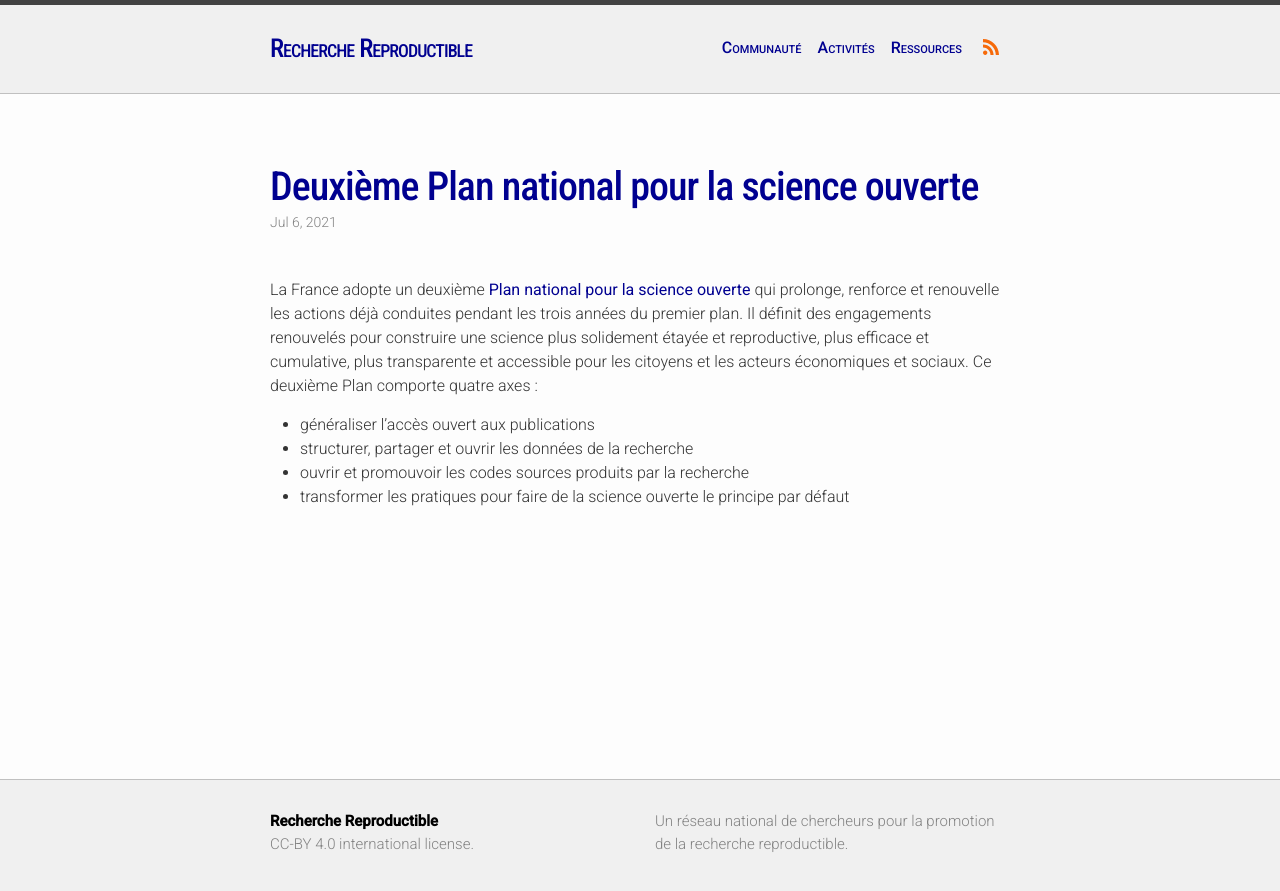
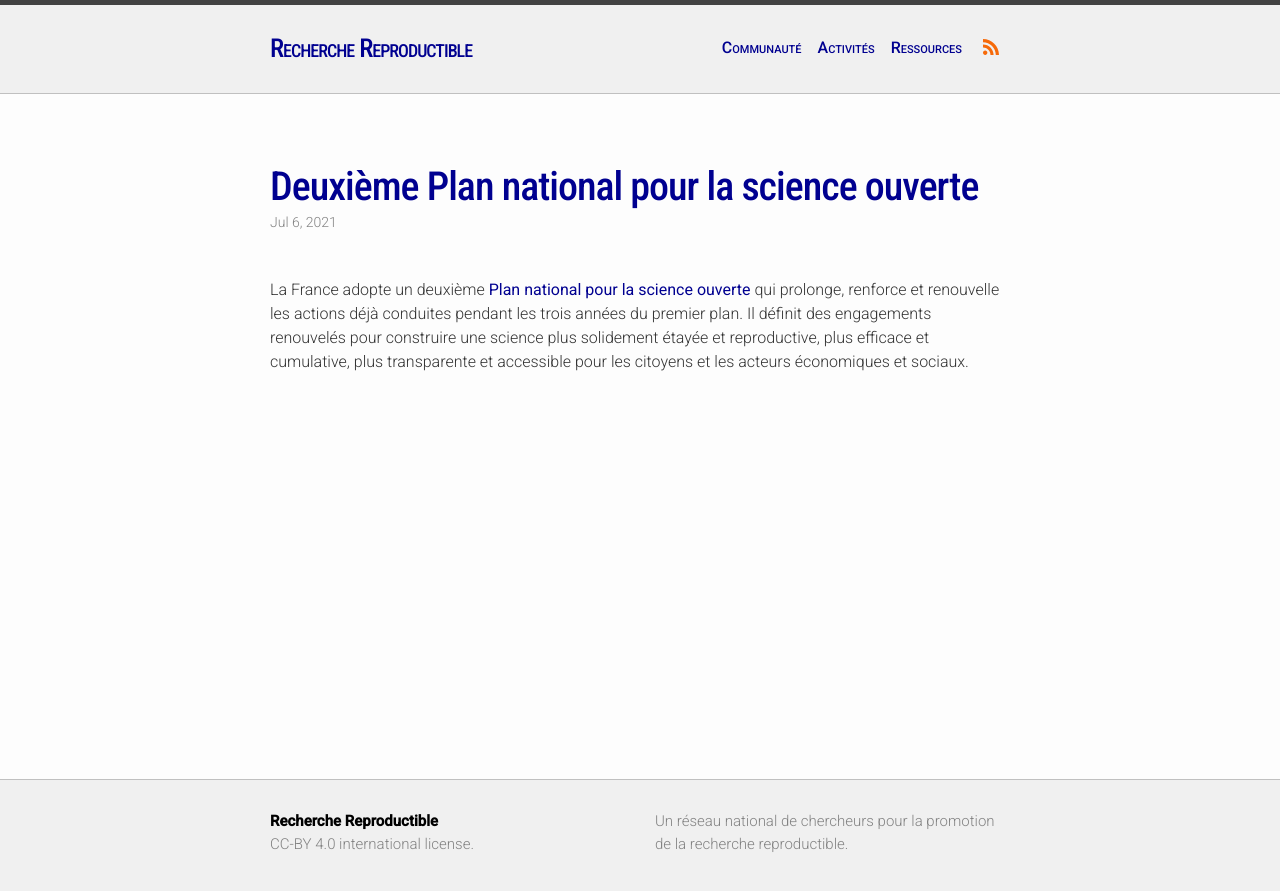
Before and after one commit to FR-RN/FR-RN, a Jekyll site: the page built from _posts/2021-07-06-COSO.md, in a window 1280 px wide. Shown: the top 891 px of the page. Built offline with Jekyll 4.4.1, drawn with Linux system fonts in a browser that asks for light colours; some web fonts are replaced.

```diff
--- a/_posts/2021-07-06-COSO.md
+++ b/_posts/2021-07-06-COSO.md
@@ -5,9 +5,4 @@
 categories: news
 ---
 
-La France adopte un deuxième **[Plan national pour la science ouverte](Deuxieme-Plan-National-Science-Ouverte_2021-2024.pdf)** qui prolonge, renforce et renouvelle les actions déjà conduites pendant les trois années du premier plan. Il définit des engagements renouvelés pour construire une science plus solidement étayée et reproductive, plus efficace et cumulative, plus transparente et accessible pour les citoyens et les acteurs économiques et sociaux.  Ce deuxième Plan comporte quatre axes :
-
-* généraliser l’accès ouvert aux publications
-* structurer, partager et ouvrir les données de la recherche
-* ouvrir et promouvoir les codes sources produits par la recherche
-* transformer les pratiques pour faire de la science ouverte le principe par défaut
+La France adopte un deuxième **[Plan national pour la science ouverte](Deuxieme-Plan-National-Science-Ouverte_2021-2024.pdf)** qui prolonge, renforce et renouvelle les actions déjà conduites pendant les trois années du premier plan. Il définit des engagements renouvelés pour construire une science plus solidement étayée et reproductive, plus efficace et cumulative, plus transparente et accessible pour les citoyens et les acteurs économiques et sociaux.
```
Also changed, not shown: _posts/2020-12-01-Europe.md (+1 -1 lines), _posts/2022-01-13-CoFIS.md (added, +12 -0 lines), _posts/2022-01-13-CoSO.md (added, +8 -0 lines), index.md (+3 -2 lines).
